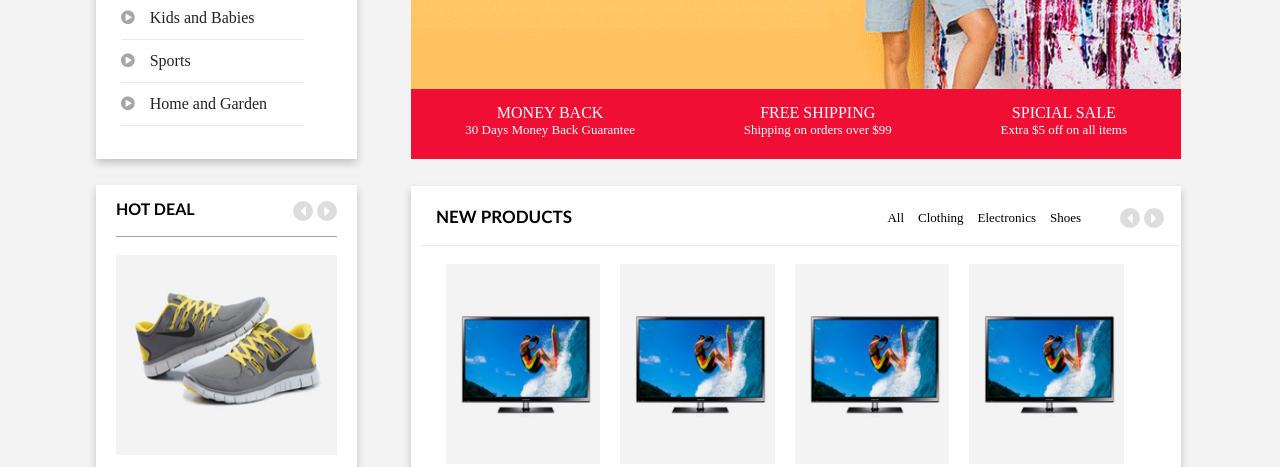
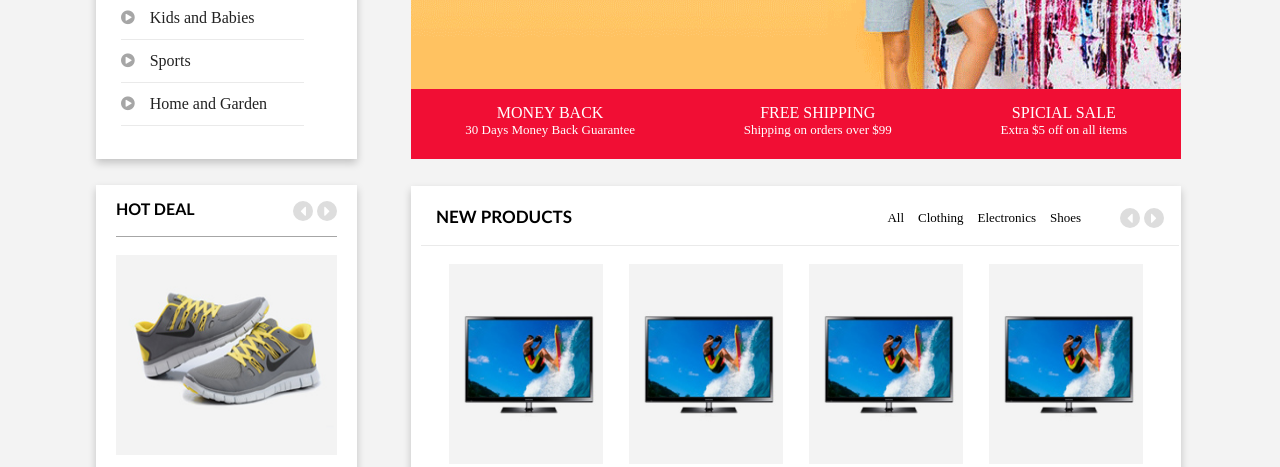
Before and after one commit to VuThuan/Btap3_VNP, a plain HTML site: page index.html in a window 1280 px wide. Shown: the part 421-888 px from the top of the page. Drawn offline with Linux system fonts and the light colour scheme; a web font is replaced by a local one.

Commit message:
update margin 1 chút

```diff
--- a/css/style.css
+++ b/css/style.css
@@ -360,14 +360,13 @@ width: 10%;
 
 .mid{
     margin: 15px 15px;
-    width: 98%;
     display: flex;
     font-family: latoreg;
     font-size: 14px;
 }
 .product_1,.product_2,.product_3,.product_4{
-    width: 21%;
-    margin: 0 10px;
+    width: 22%;
+    margin: 0 13px;
 }
 .image_3{
     margin-top: 2%;
```
